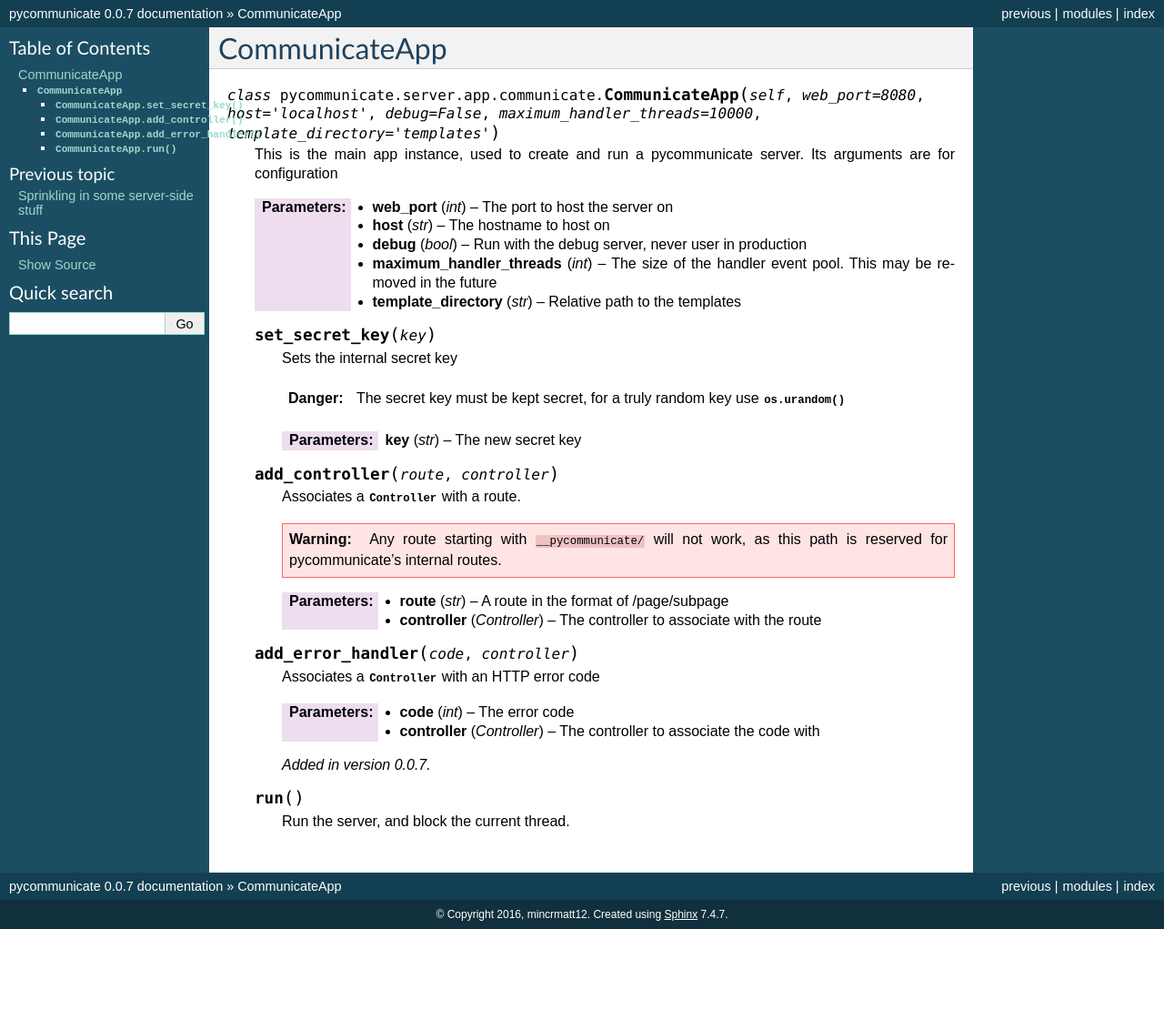
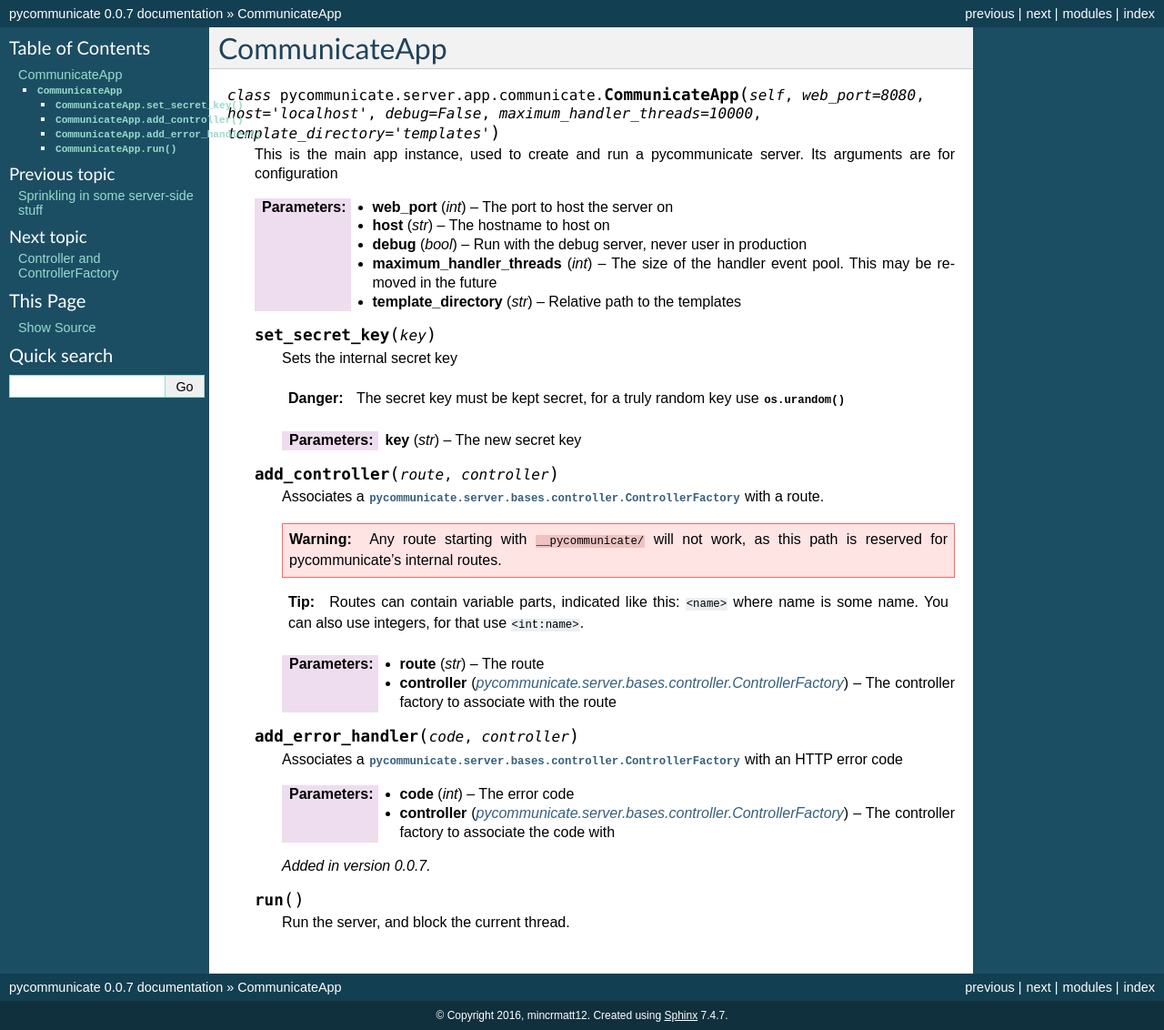
Before and after one commit to mincrmatt12/pycommunicate, a Sphinx documentation site: the page built from docs/ref/app.rst, in a window 1280 px wide. Shown: the whole page at 91% size. Built offline with Sphinx 7.4.7, drawn with Linux system fonts in a browser that asks for light colours; before the commit the page ends 1021 px from its top, so only the background shows below that.

Commit message:
controller

```diff
--- a/docs/index.rst
+++ b/docs/index.rst
@@ -39,3 +39,4 @@ This is code from examples/hello.py found in the docs folder.
    :maxdepth: 2
 
    ref/app
+   ref/controller
--- a/docs/ref/app.rst
+++ b/docs/ref/app.rst
@@ -26,22 +26,27 @@ CommunicateApp
 
    .. py:method:: add_controller(route, controller)
 
-      Associates a :py:class:`Controller` with a route.
+      Associates a :py:class:`pycommunicate.server.bases.controller.ControllerFactory` with a route.
 
       .. warning::
 
          Any route starting with ``__pycommunicate/`` will not work, as this path is reserved for pycommunicate's
          internal routes.
 
-      :param str route: A route in the format of /page/subpage
-      :param Controller controller: The controller to associate with the route
+      .. tip::
+
+         Routes can contain variable parts, indicated like this: ``<name>`` where name is some name. You can also use
+         integers, for that use ``<int:name>``.
+
+      :param str route: The route
+      :param pycommunicate.server.bases.controller.ControllerFactory controller: The controller factory to associate with the route
 
    .. py:method:: add_error_handler(code, controller)
 
-      Associates a :py:class:`Controller` with an HTTP error code
+      Associates a :py:class:`pycommunicate.server.bases.controller.ControllerFactory` with an HTTP error code
 
       :param int code: The error code
-      :param Controller controller: The controller to associate the code with
+      :param pycommunicate.server.bases.controller.ControllerFactory controller: The controller factory to associate the code with
 
       .. versionadded:: 0.0.7
 
--- a/docs/tutorial/creatingone.rst
+++ b/docs/tutorial/creatingone.rst
@@ -32,7 +32,7 @@ with it. For now just put this into templates/home.html:
 Serving up the page statically
 ------------------------------
 
-First of all, we will need a :py:class:`CommunicateApp` instance before we even start writing anything, so lets add that now to
+First of all, we will need a :py:class:`pycommunicate.server.app.communicate.CommunicateApp` instance before we even start writing anything, so lets add that now to
 main.py, and while we're at it, lets import everything we'll need:
 
 .. code-block:: python
@@ -66,7 +66,7 @@ This defines our view, as all views are subclasses of View, from pycommunicate.s
 
 Next, we have the render() method. This is called to get the base page to serve when requested. It is the only
 thing you actually have to override. Views have references to their parent controllers, which have Templaters. A
-:py:class:`Templater` will render a template, the default location is templates/, but this can be changed. See :py:class:`pycommunicate.server.app.communicate.CommunicateApp` for how to change it.
+:py:class:`pycommunicate.templating.Templater` will render a template, the default location is templates/, but this can be changed. See :py:class:`pycommunicate.server.app.communicate.CommunicateApp` for how to change it.
 
 .. note::
    The templater, and all of pycommunicate use jinja2, a templating engine. For more info on what we provide in jinja2, and
```
Also changed, not shown: docs/ref/controller.rst (added, +94 -0 lines).
